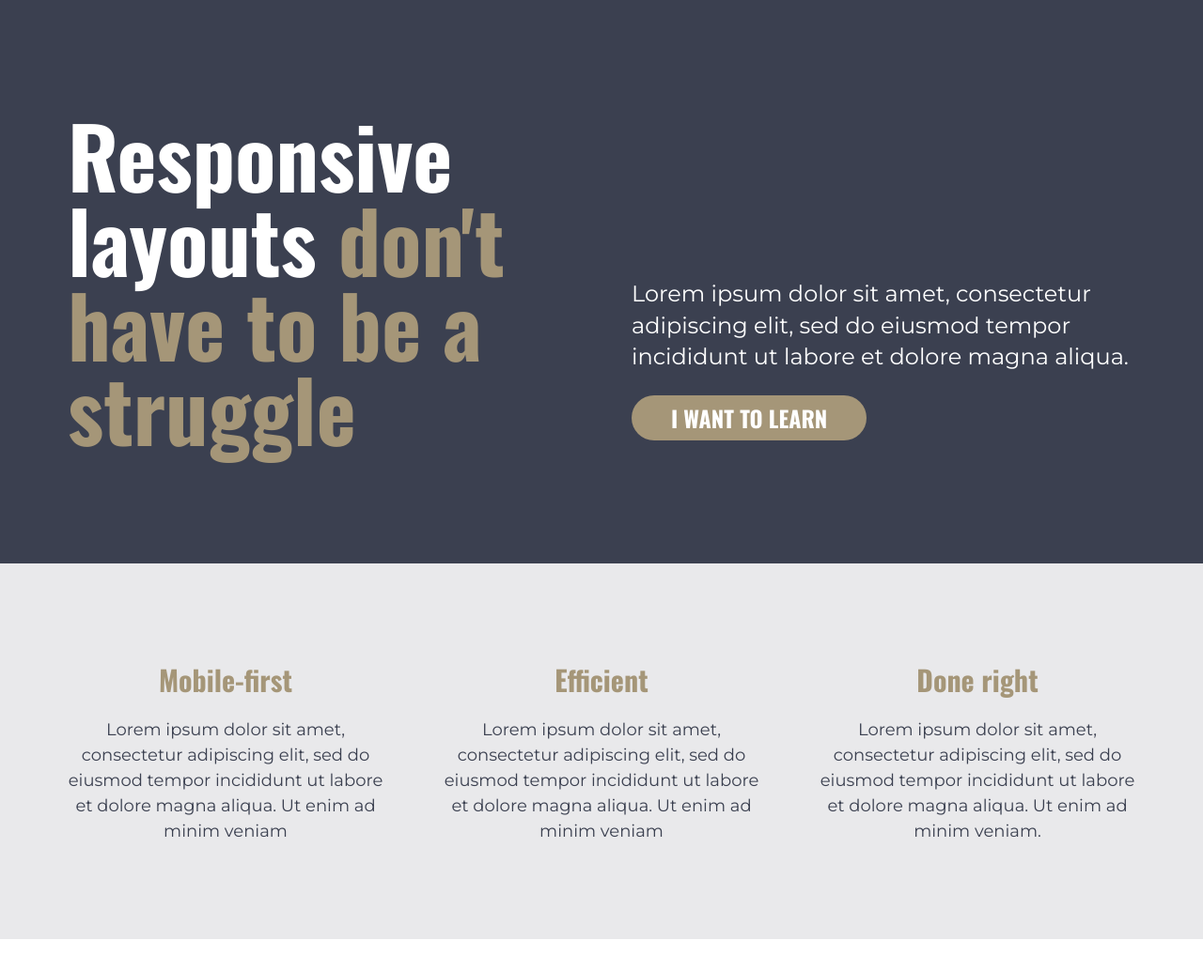
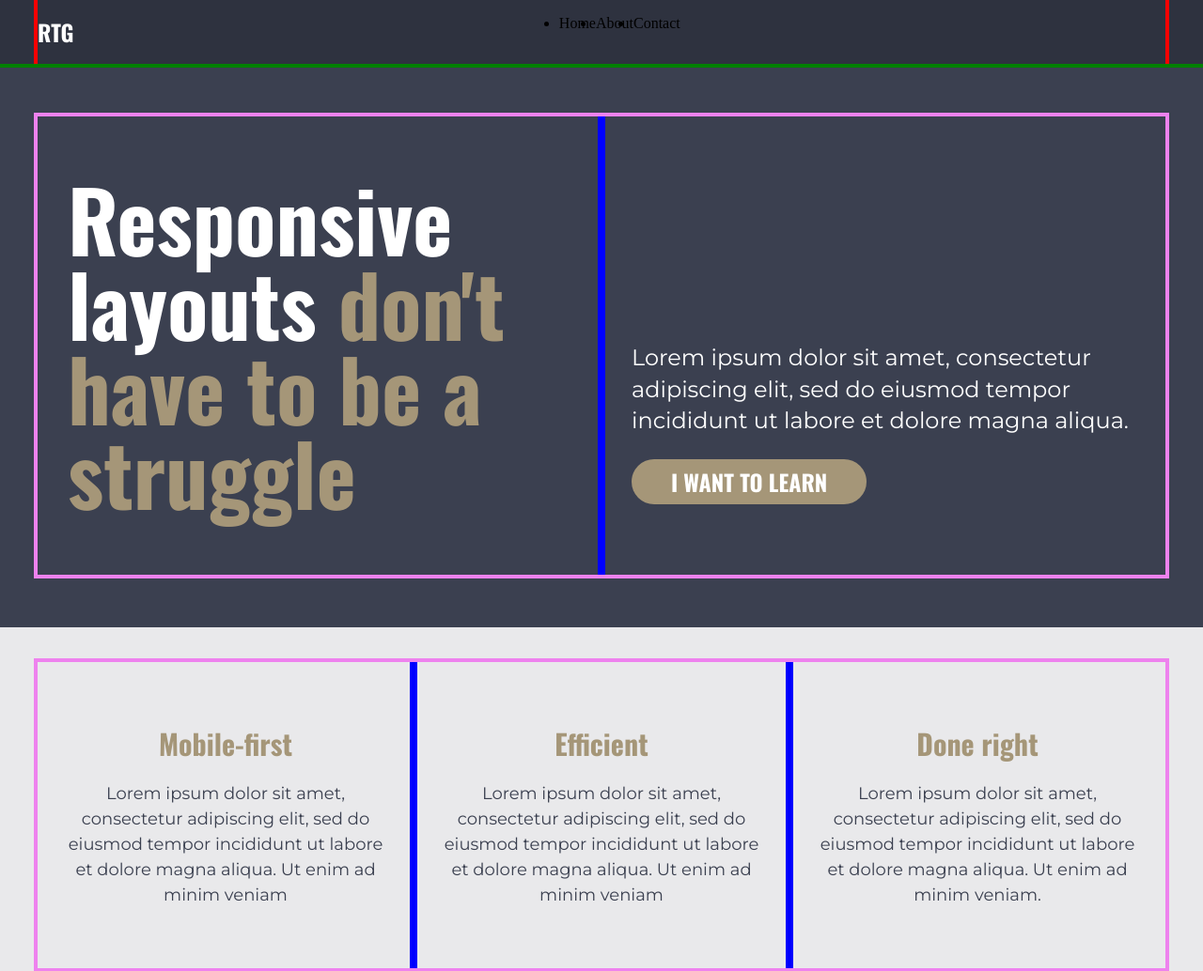
Before and after one commit to guanizorommel/KP-Final-Challenge, a plain HTML site: page index.html in a window 1280 px wide. Shown: the top 1034 px of the page at 94% size. Drawn offline with nearby package versions, Linux system fonts and the light colour scheme.

Commit message:
navigation

```diff
--- a/index.html
+++ b/index.html
@@ -13,7 +13,29 @@
     <title>Document</title>
 </head>
 <body>
-    <header></header>
+    <header>
+        <div class="navcontainer">
+            <div class="navrow">
+
+                <nav class="logo">
+                    <h2>RTG</h2>
+                </nav>
+
+                <nav class="menu">
+                    <ul>
+                        <li>Home</li>
+                        <li>About</li>
+                        <li>Contact</li>
+                    </ul>
+                </nav>
+
+                <nav class="login">
+
+                </nav>
+
+            </div>
+        </div>
+    </header>
 
     <section class="hero">
         <div class="container">
--- a/style.css
+++ b/style.css
@@ -23,13 +23,42 @@ img {
 
 .row {
     display: flex;
-    /* outline: 4px solid red; */
+    outline: 4px solid violet;
 }
 
 .col {
     width: 100%; /*Automatically put the Flex-items into 100% */
     padding: 4em 2em;
-    /* outline: 4px solid green; */
+    outline: 4px solid blue;
+}
+
+/*Navigation CSS */
+.navcontainer {
+    background-color: #2E323F;
+    padding: 0em 2em;
+    outline: 4px solid green;
+}
+
+.navrow {
+    padding: 1em 0em;
+    max-width: 1200px;
+    margin: 0 auto;
+    display: flex;
+    justify-content: space-between;
+    outline: 4px solid red;
+}
+
+
+.logo h2 {
+    font-family: "Oswald", sans-serif;
+    font-size: 1.5em;
+    color: #fff;
+}
+
+.menu ul {
+    display: flex;
+    align-items: center;
+    justify-content: center;
 }
 
 
```
